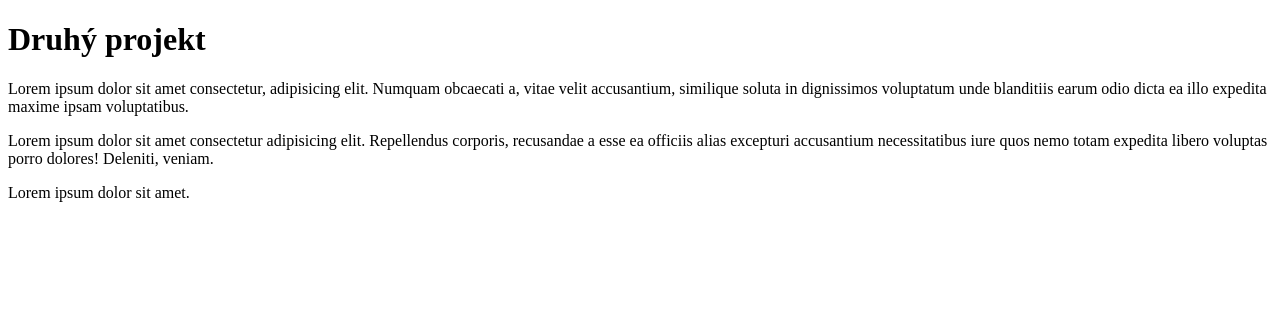
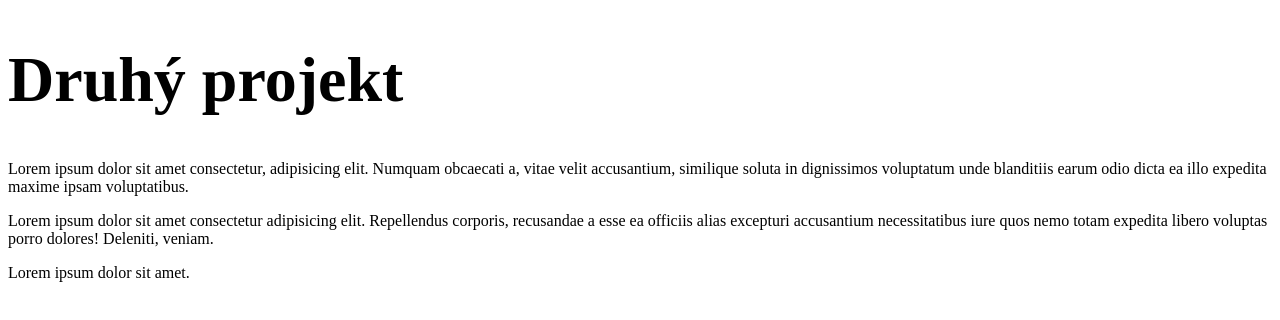
Before and after one commit to szatkova/druhy-projekt, a plain HTML site: page index.html in a window 1280 px wide. Drawn offline with Linux system fonts and the light colour scheme.

Commit message:
aktualizacia stylu nadpisu

```diff
--- a/style.css
+++ b/style.css
@@ -2,3 +2,6 @@ body{
 
     background-color: #fff;
 }
+h1{
+    font-size: 64px;
+}
```
